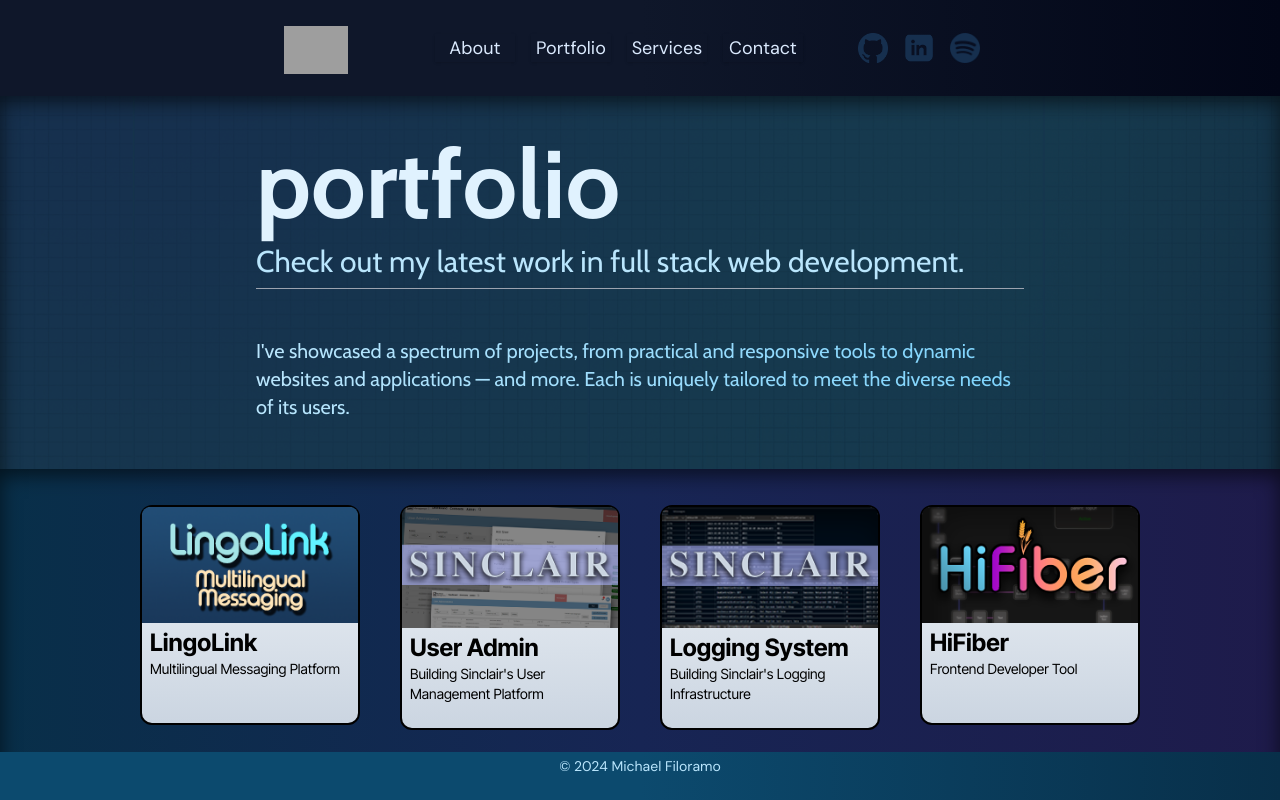
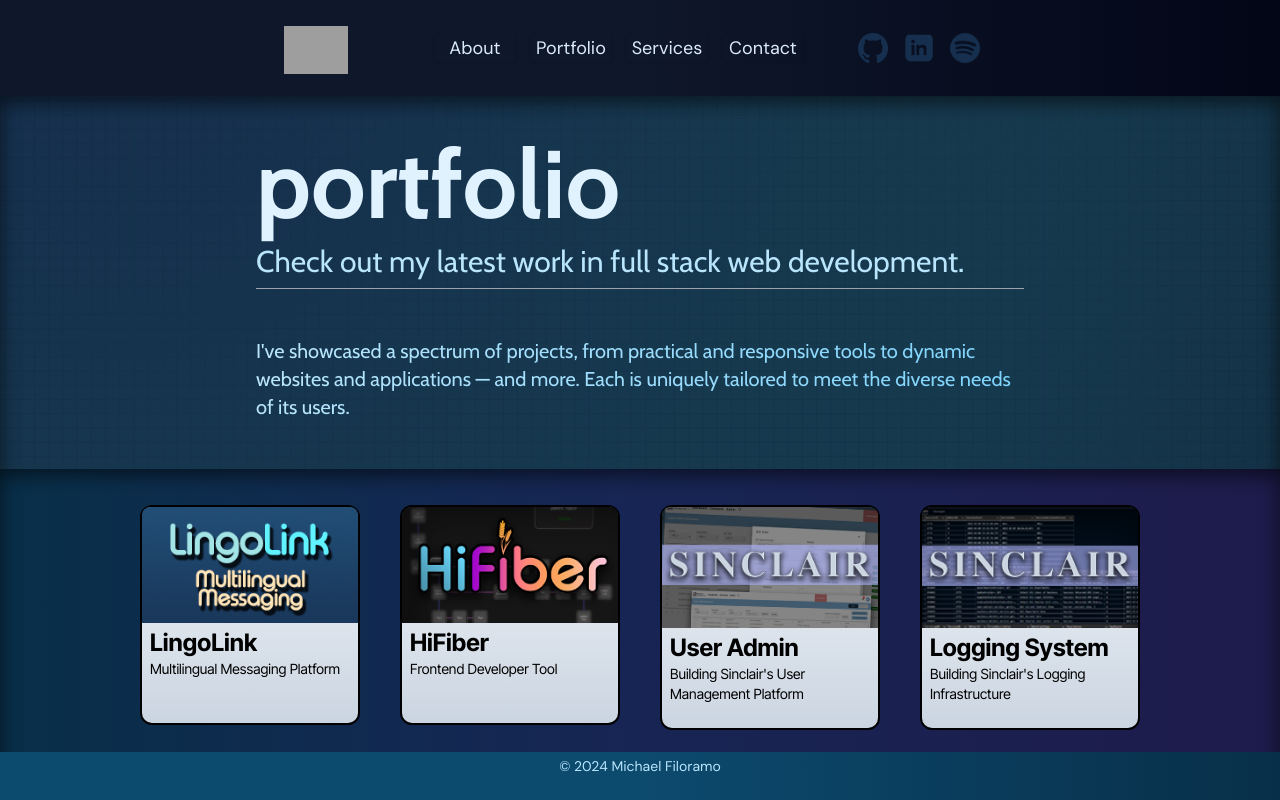
Before and after one commit to mfiloramo/personal-page, a Next.js app: page /portfolio in a window 1280 px wide. Built offline with nearby package versions, Linux system fonts and the light colour scheme; grey boxes are pictures that could not be loaded.

Commit message:
Switch portfolio page order

```diff
--- a/src/app/portfolio/tech-talk/page.tsx
+++ b/src/app/portfolio/tech-talk/page.tsx
@@ -32,8 +32,6 @@
               textColor={ section.textColor }
               isEven={ index % 2 === 0 }
               isFirst={ index === 0 }
-              technologyStack={ section.technologyStack }
-              // flowchart={ section.flowchart }
             />
 
           </div>
--- a/src/data/portfolio/portfolio-data.json
+++ b/src/data/portfolio/portfolio-data.json
@@ -4,6 +4,12 @@
     "image": "images/profile-cards/profile-card-lingolink.png",
     "title": "LingoLink",
     "subtitle": "Multilingual Messaging Platform"
+  },
+  {
+    "urlPath": "/portfolio/hifiber",
+    "image": "images/profile-cards/profile-card-hifiber.png",
+    "title": "HiFiber",
+    "subtitle": "Frontend Developer Tool"
   },
   {
     "urlPath": "/portfolio/sinclair-ua",
@@ -16,12 +22,6 @@
     "image": "images/profile-cards/profile-card-logging.png",
     "title": "Logging System",
     "subtitle": "Building Sinclair's Logging Infrastructure"
-  },
-  {
-    "urlPath": "/portfolio/hifiber",
-    "image": "images/profile-cards/profile-card-hifiber.png",
-    "title": "HiFiber",
-    "subtitle": "Frontend Developer Tool"
   },
   {
     "urlPath": "/portfolio/personal-website",
```
